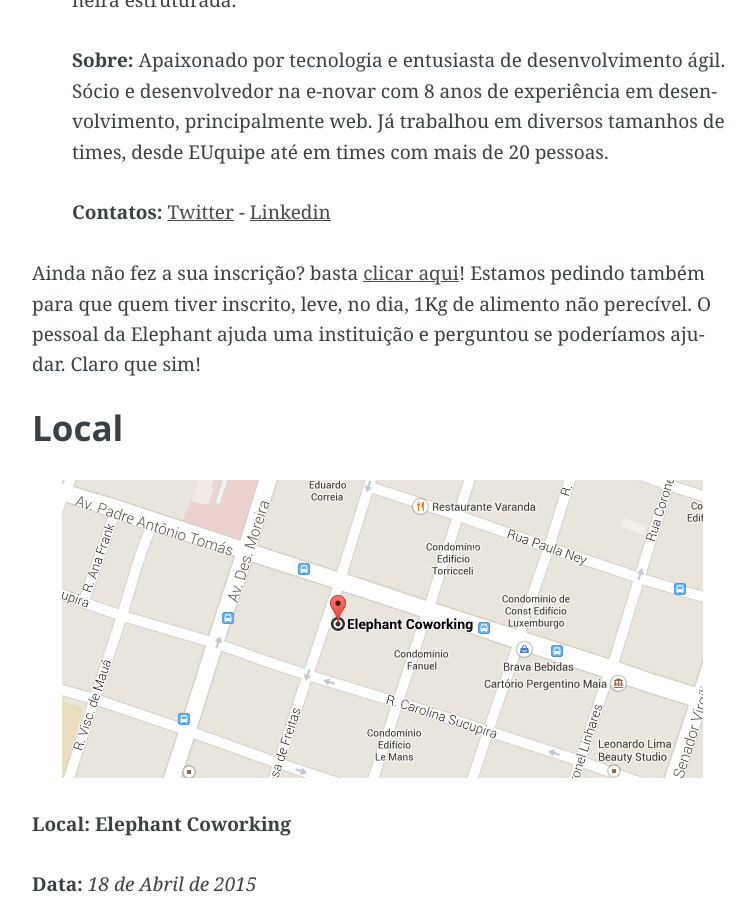
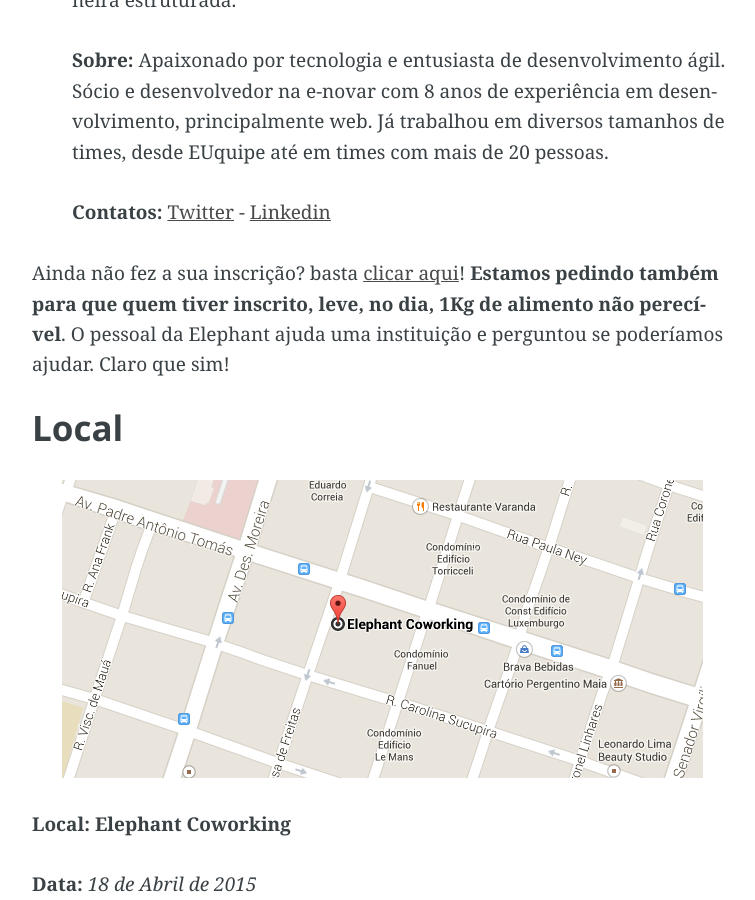
Before and after one commit to guru-ce/guru-ce.github.io, a Jekyll site: the page built from _posts/2015-04-07-decimo-quinto-encontro-guruce.md, in a window 1280 px wide and 900 px high, scrolled down 1851 px. Shown: the whole window, without its empty margins (258-1013 px from the left). Built offline with Jekyll 4.4.1, drawn with Linux system fonts in a browser that asks for light colours.

```diff
--- a/_posts/2015-04-07-decimo-quinto-encontro-guruce.md
+++ b/_posts/2015-04-07-decimo-quinto-encontro-guruce.md
@@ -38,7 +38,7 @@ Como conversamos no último encontro, a proposta é aumentar a frequência dos e
 
 
 
-Ainda não fez a sua inscrição? basta [clicar aqui](http://www.eventick.com.br/15o-encontro-guru-ce)! Estamos pedindo também para que quem tiver inscrito, leve, no dia,  1Kg de alimento não perecível. O pessoal da Elephant ajuda uma instituição e perguntou se poderíamos ajudar. Claro que sim!
+Ainda não fez a sua inscrição? basta [clicar aqui](http://www.eventick.com.br/15o-encontro-guru-ce)! __Estamos pedindo também para que quem tiver inscrito, leve, no dia,  1Kg de alimento não perecível__. O pessoal da Elephant ajuda uma instituição e perguntou se poderíamos ajudar. Claro que sim!
 
 ### Local
 
@@ -61,8 +61,7 @@ __Website:__ [elephantcoworking.com.br](http://www.elephantcoworking.com.br/)
 
 ### Patrocinadores
 
-![Casa do Código]({{ site.baseurl }}/assets/images/cdc-logo-novo-400.png "Casa do Código")
-
+[![Casa do Código]({{ site.baseurl }}/assets/images/cdc-logo-novo-400.png "Casa do Código")](http://www.casadocodigo.com.br)
 
 ##### Sugestões
 
```
